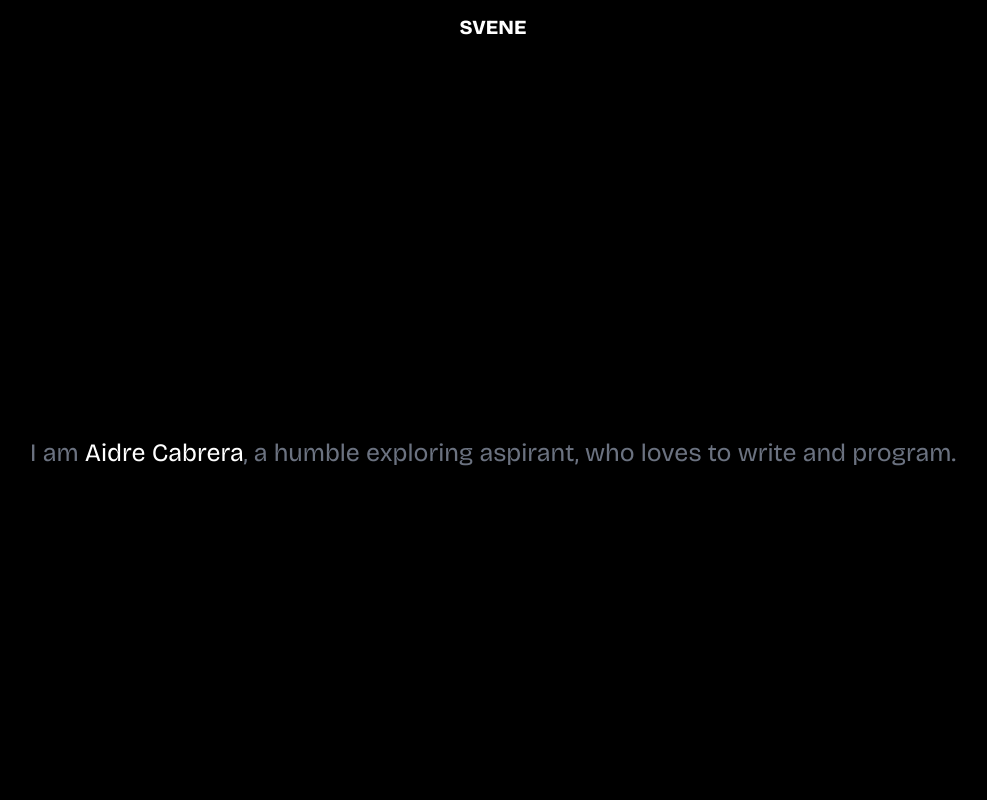
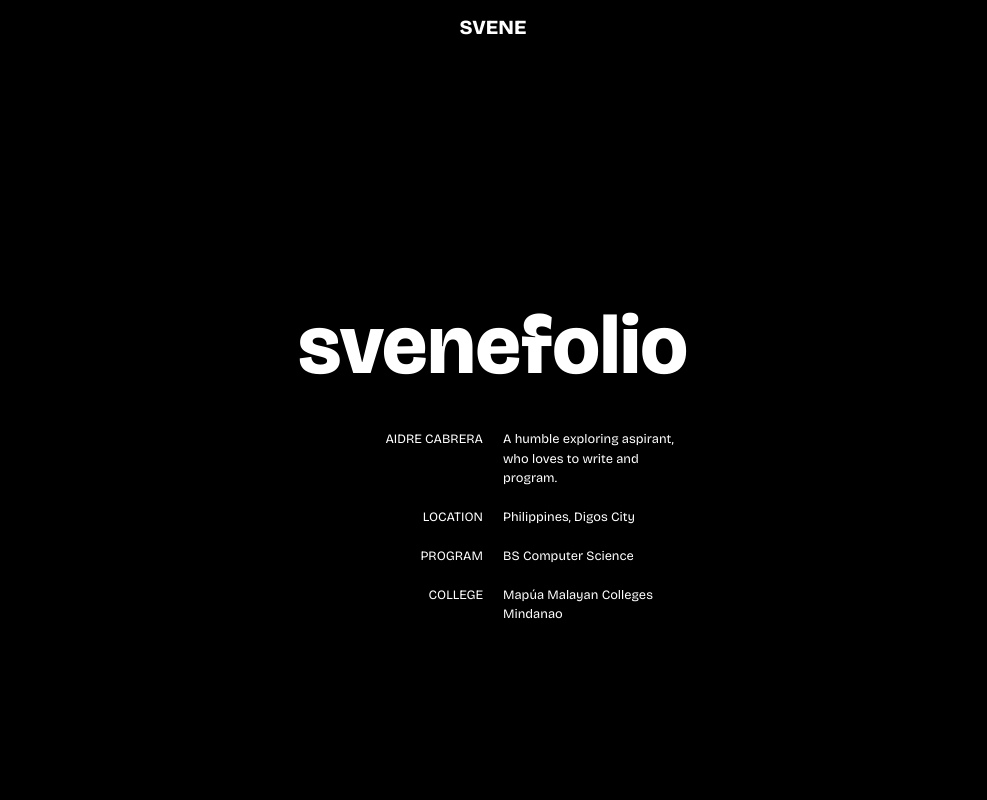
Before and after one commit to aidrecabrera/svenefolio, a React (Vite) app: page / in a window 1280 px wide. Shown: the top 800 px of the page, without its empty margins (147-1134 px from the left). Built offline with nearby package versions, Linux system fonts and the light colour scheme.

Commit message:
update ContentIntroduction.jsx, SveneContent.jsx and ContentWrite.jsx

```diff
--- a/src/ContentIntroduction.jsx
+++ b/src/ContentIntroduction.jsx
@@ -4,10 +4,43 @@ export default class Introduction extends Component {
   render() {
     return (
       <div className="bg-black">
-        <div className="flex flex-col justify-center h-screen w-screen p-5">
-          <h3 className="font-brico font-normal text-center text-2xl text-gray-500">
+        <div className="flex flex-col justify-center h-screen w-screen p-5 gap-5 text-sm">
+          {/* <h3 className="font-brico font-normal text-center text-2xl text-gray-500">
             I am <span className=" text-white">Aidre Cabrera</span>, a humble exploring aspirant, who loves to write and program.
-          </h3>
+          </h3> */}
+          <h1 className="text-7xl text-center font-extrabold">svenefolio</h1>
+          <div className="flex flex-row justify-center gap-5">
+            <div className="text-right w-48">
+              <h1>AIDRE CABRERA</h1>
+            </div>
+            <div className="text-left w-48">
+            <h1>A humble exploring aspirant, who loves to write and program.</h1>
+            </div>
+          </div>
+          <div className="flex flex-row justify-center gap-5">
+            <div className="text-right w-48">
+              <h1>LOCATION</h1>
+            </div>
+            <div className="text-left w-48">
+            <h1>Philippines, Digos City</h1>
+            </div>
+          </div>
+          <div className="flex flex-row justify-center gap-5">
+            <div className="text-right w-48">
+              <h1>PROGRAM</h1>
+            </div>
+            <div className="text-left w-48">
+            <h1>BS Computer Science</h1>
+            </div>
+          </div>
+          <div className="flex flex-row justify-center gap-5">
+            <div className="text-right w-48">
+              <h1>COLLEGE</h1>
+            </div>
+            <div className="text-left w-48">
+            <h1>Mapúa Malayan Colleges Mindanao</h1>
+            </div>
+          </div>
         </div>
       </div>
     );
--- a/src/SveneContent.jsx
+++ b/src/SveneContent.jsx
@@ -15,9 +15,9 @@ export default class SveneContent extends Component {
           <Introduction className="scroll-m-6 snap-center snap-always" />
           <ContentWrite className="scroll-m-6 snap-center snap-always" />
           <ContentProject className="scroll-m-6 snap-center snap-always" />
-          {/* <ContentWho className="scroll-m-6 snap-center snap-always" />
+          <ContentWho className="scroll-m-6 snap-center snap-always" />
           <ContentWhat className="scroll-m-6 snap-center snap-always" />
-          <ContentWhen /> */}
+          <ContentWhen />
         </div>
       </div>
     );
```
